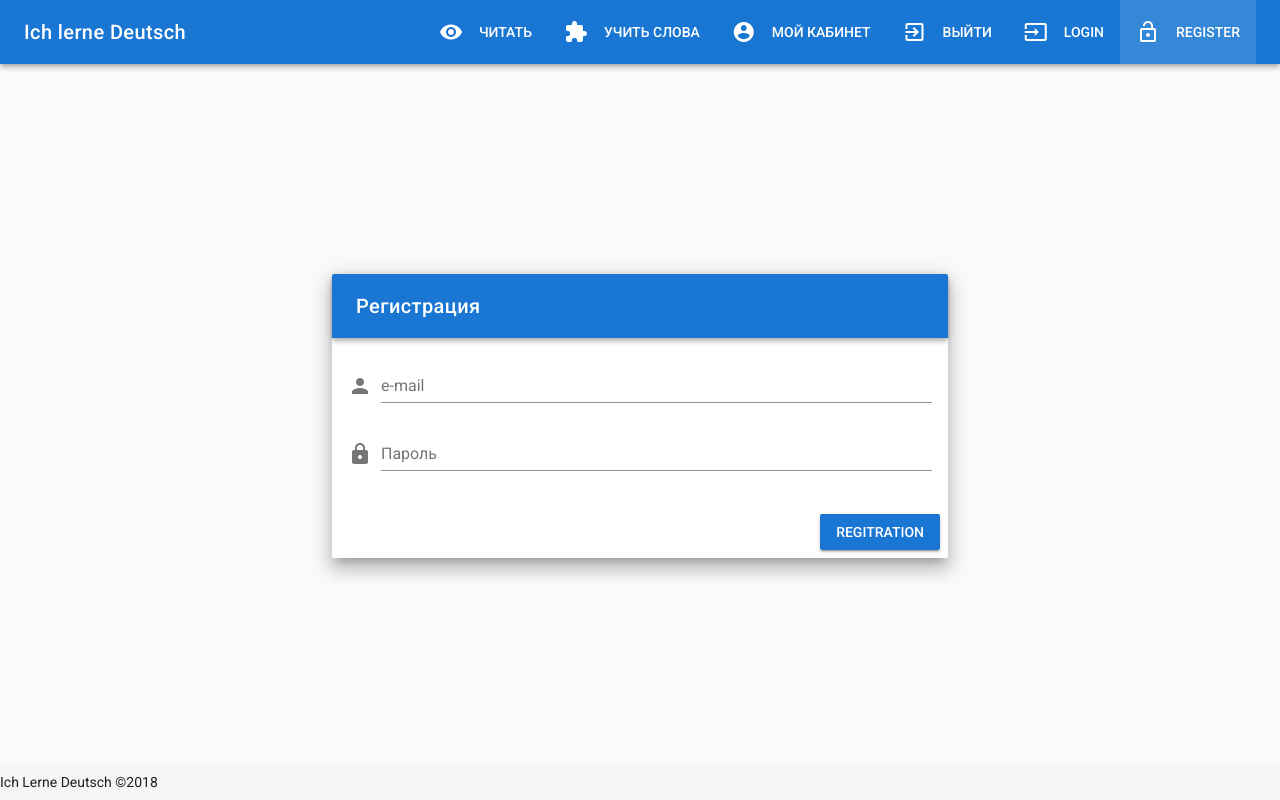
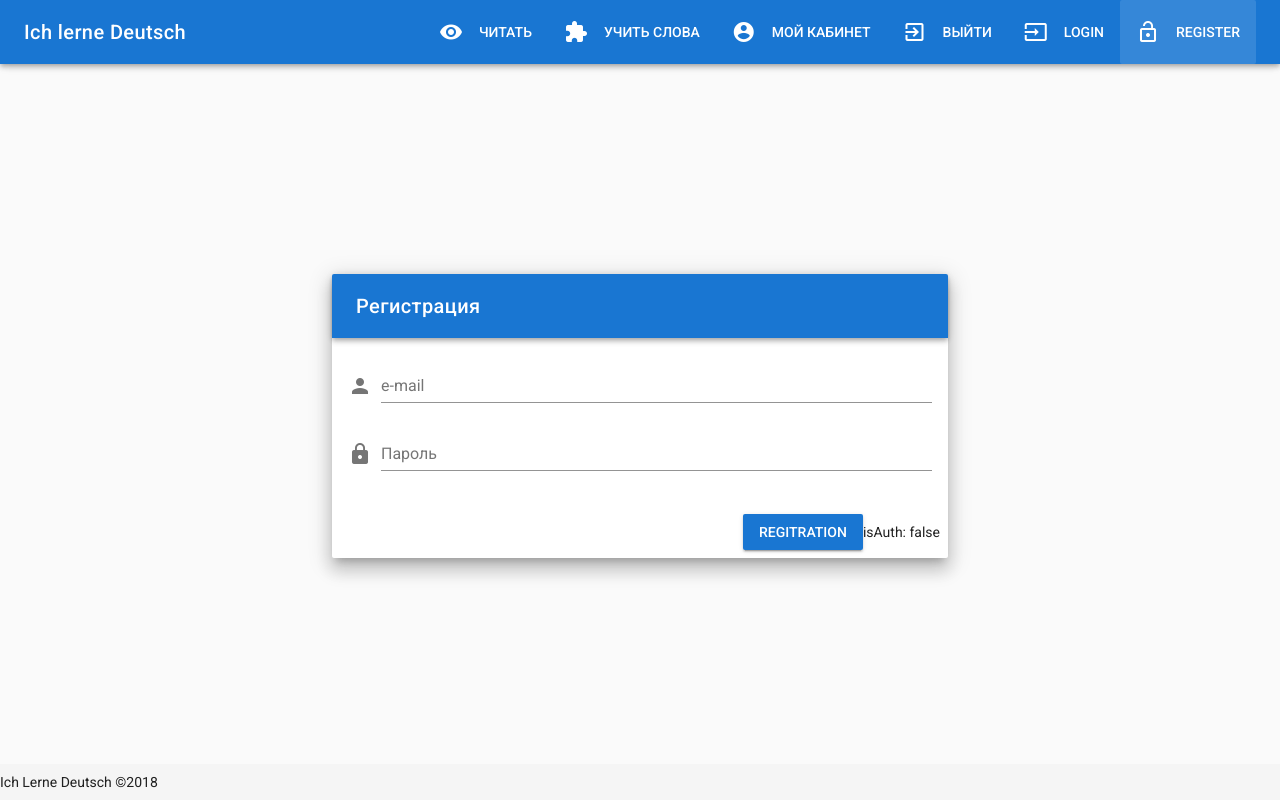
Before and after one commit to pavel-else/ichLerneDeutsch, a Vue app: page /signup in a window 1280 px wide. Built offline with nearby package versions, Linux system fonts and the light colour scheme.

Commit message:
Signup - added relocation after registration

```diff
--- a/src/store/user.js
+++ b/src/store/user.js
@@ -3,19 +3,22 @@ import firebase from 'firebase'
 export default {
   state: {
     user: {
-      isAuthenticated: false,
+      isAuth: false,
       uid: null
     }
   },
+  getters: {
+    isAuth: state => state.user.isAuth
+  },
   mutations: {
     SET_USER(state, payload) {
-      state.isAuthenticated = true
-      state.uid = payload
+      state.user.isAuth = true
+      state.user.uid = payload
     }
   },
   actions: {
     SIGNUP({ commit }, user) {
-      commit('SET_PROCESSING', true)
+      commit('SET_PROCESSING', true )
 
       firebase.auth().createUserWithEmailAndPassword(user.email, user.password)
       .then(user => {
@@ -27,6 +30,5 @@ export default {
         commit('SET_ERROR', error.message)
       });
     }
-
   }
 }
--- a/src/views/Signup.vue
+++ b/src/views/Signup.vue
@@ -22,6 +22,7 @@
               <v-card-actions>
                 <v-spacer></v-spacer>
                 <v-btn color="primary" @click.prevent="signUp()" :disabled="processing">Regitration</v-btn>
+                isAuth: {{ isAuth }}
               </v-card-actions>
             </v-card>
           </v-flex>
@@ -48,6 +49,16 @@ export default {
       },
       processing() {
         return this.$store.getters.getProcessing
+      },
+      isAuth() {
+        return this.$store.getters.isAuth
+      }
+    },
+    watch: {
+      isAuth(value) {
+        if (value === true) {
+          this.$router.push("/")
+        }
       }
     }
 }
```
